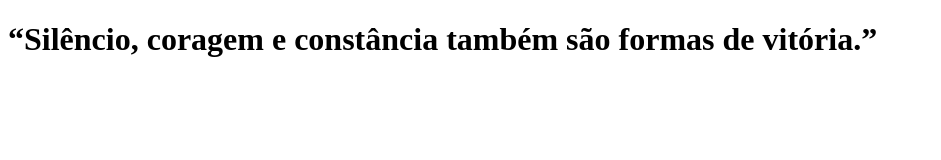
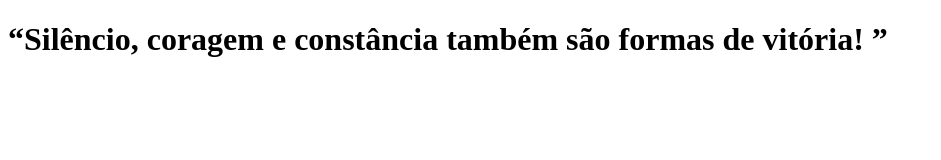
Before and after one commit to Bscanto/forumdev.com.br, a Next.js app: page / in a window 1280 px wide. Shown: the top 160 px of the page, without its empty margins (0-941 px from the left). Built offline with nearby package versions, Linux system fonts and the light colour scheme.

Commit message:
modifica a frase

```diff
--- a/pages/index.js
+++ b/pages/index.js
@@ -1,5 +1,5 @@
 function Home() {
-    return <h1>“Silêncio, coragem e constância também são formas de vitória.”</h1>
+    return <h1>“Silêncio, coragem e constância também são formas de vitória! ”</h1>
 
 }
 
```
